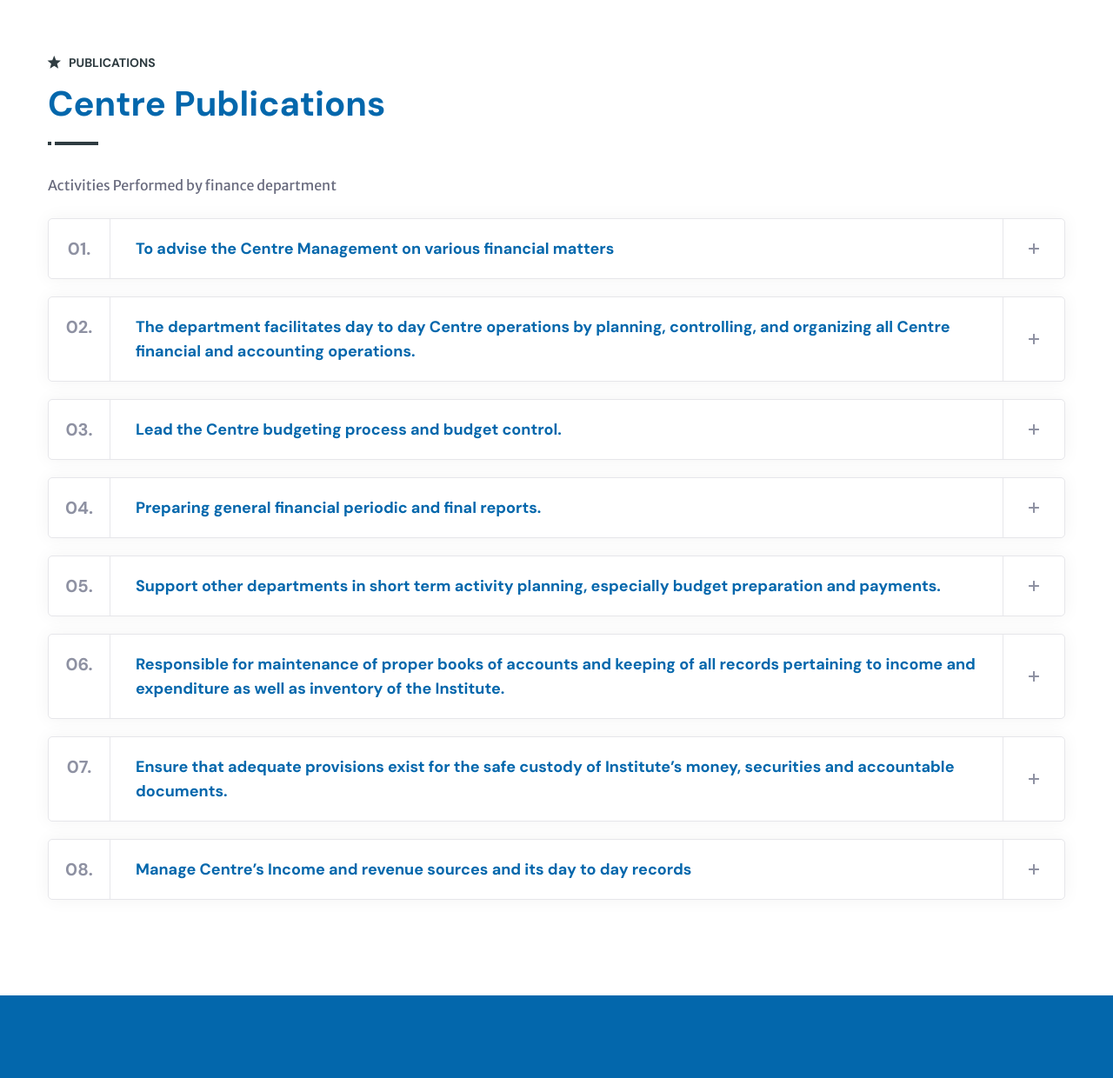
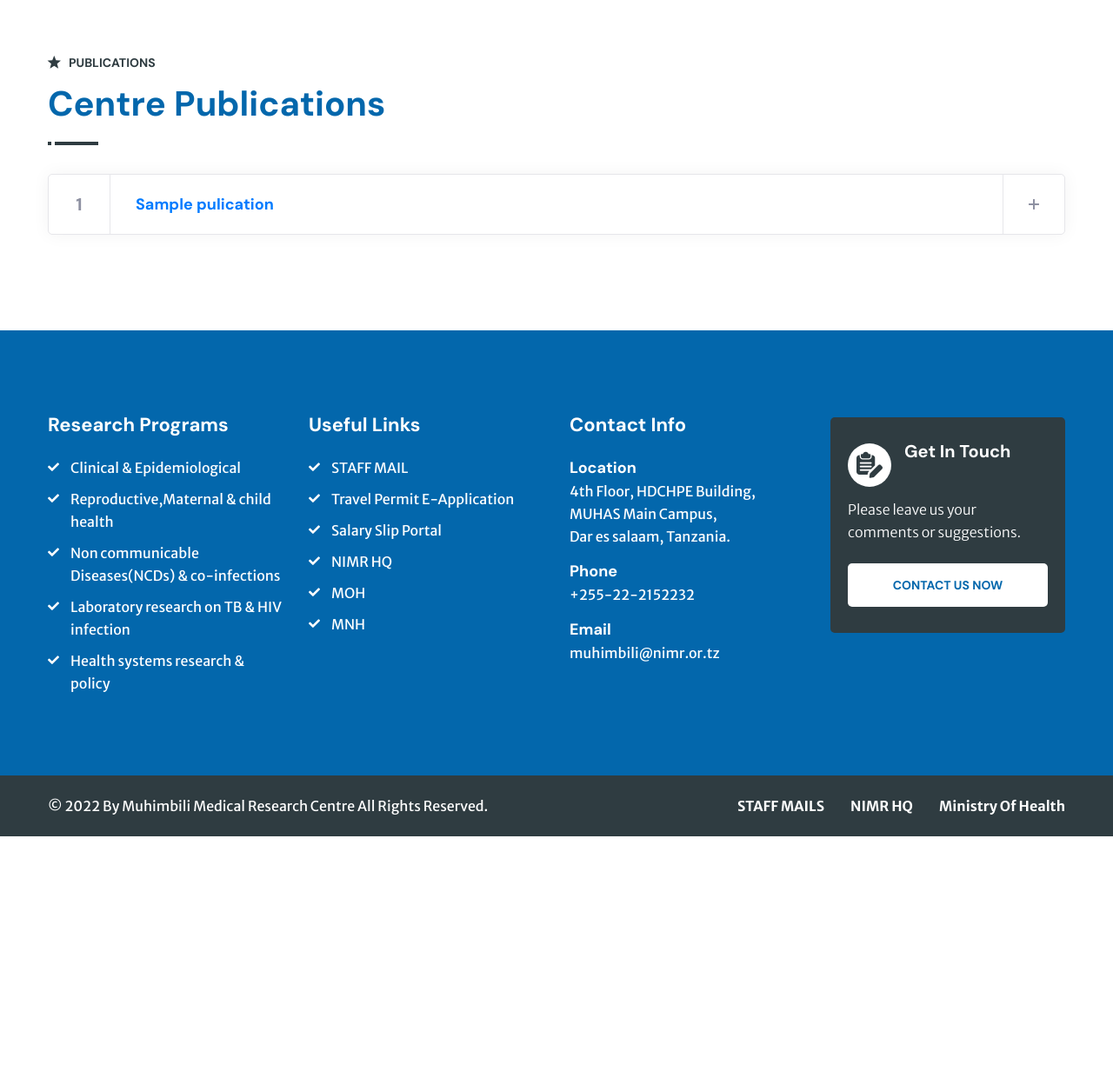
Before and after one commit to frdrckaman/nimr-muhimbili, a Django app: template nimr_web/templates/nimr_web/bootstrap/publications.html in a window 1280 px wide. Shown: the part 679-1919 px from the top of the page at 87% size. After the commit the page ends 1641 px from the top, so only its background shows below. Run offline with Django 4.2, Linux system fonts and the light colour scheme; the template is opened without the code that fills it: most values are stand-ins (such as "Sample title", 1, 10 or a date in 2020); parts of the project's set-up code (start-up, migrations or seed data) failed here and were passed over; some libraries are stand-ins or nearby versions.

Commit message:
publications list on template

```diff
--- a/nimr_web/admin/publications_admin.py
+++ b/nimr_web/admin/publications_admin.py
@@ -16,6 +16,7 @@ class PublicationAdmin(BaseSimpleHistoryAdmin):
                 "fields": (
                     "publication_datetime",
                     "publication_title",
+                    "publication_link",
                     "publication_file",
                 ),
             },
--- a/nimr_web/templates/nimr_web/bootstrap/publications.html
+++ b/nimr_web/templates/nimr_web/bootstrap/publications.html
@@ -29,58 +29,16 @@
                                 <h2>Centre Publications</h2>
                                 <div class="title-shape"></div>
                             </div>
-                            <div class="text">
-                                <p>Activities Performed by finance department </p>
-                            </div>
                             <ul class="accordion-box">
-                                <li class="accordion block">
+                                {% for pulication in object_list %}
+                                    <li class="accordion block">
                                     <div class="acc-btn">
                                         <div class="icon-outer"></div>
-                                        <h5><span>01. </span> To advise the Centre Management on various financial matters</h5>
+                                        <h5><a href="{{ pulication.publication_link }}"><span>{{ forloop.counter }} </span>
+                                            {{ pulication.publication_title }}</a> </h5>
                                     </div>
                                 </li>
-                                <li class="accordion block">
-                                    <div class="acc-btn">
-                                        <div class="icon-outer"></div>
-                                        <h5><span>02. </span> The department facilitates day to day Centre operations by planning, controlling, and organizing all Centre financial and accounting operations. </h5>
-                                    </div>
-                                </li>
-                                <li class="accordion block">
-                                    <div class="acc-btn">
-                                        <div class="icon-outer"></div>
-                                        <h5><span>03. </span> Lead the Centre budgeting process and budget control.</h5>
-                                    </div>
-                                </li>
-                                <li class="accordion block">
-                                    <div class="acc-btn">
-                                        <div class="icon-outer"></div>
-                                        <h5><span>04. </span> Preparing general financial periodic and final reports.</h5>
-                                    </div>
-                                </li>
-                                <li class="accordion block">
-                                    <div class="acc-btn">
-                                        <div class="icon-outer"></div>
-                                        <h5><span>05. </span> Support other departments in short term activity planning, especially budget preparation and payments.</h5>
-                                    </div>
-                                </li>
-                                <li class="accordion block">
-                                    <div class="acc-btn">
-                                        <div class="icon-outer"></div>
-                                        <h5><span>06. </span> Responsible for maintenance of proper books of accounts and keeping of all records pertaining to income and expenditure as well as inventory of the Institute.</h5>
-                                    </div>
-                                </li>
-                                <li class="accordion block">
-                                    <div class="acc-btn">
-                                        <div class="icon-outer"></div>
-                                        <h5><span>07. </span> Ensure that adequate provisions exist for the safe custody of Institute’s money, securities and accountable documents.</h5>
-                                    </div>
-                                </li>
-                                <li class="accordion block">
-                                    <div class="acc-btn">
-                                        <div class="icon-outer"></div>
-                                        <h5><span>08. </span> Manage Centre’s Income and revenue sources and its day to day records</h5>
-                                    </div>
-                                </li>
+                                {% endfor %}
                             </ul>
                         </div>
                     </div>
```
Also changed, not shown: nimr_web/views/publications_view.py (+8 -4 lines).
